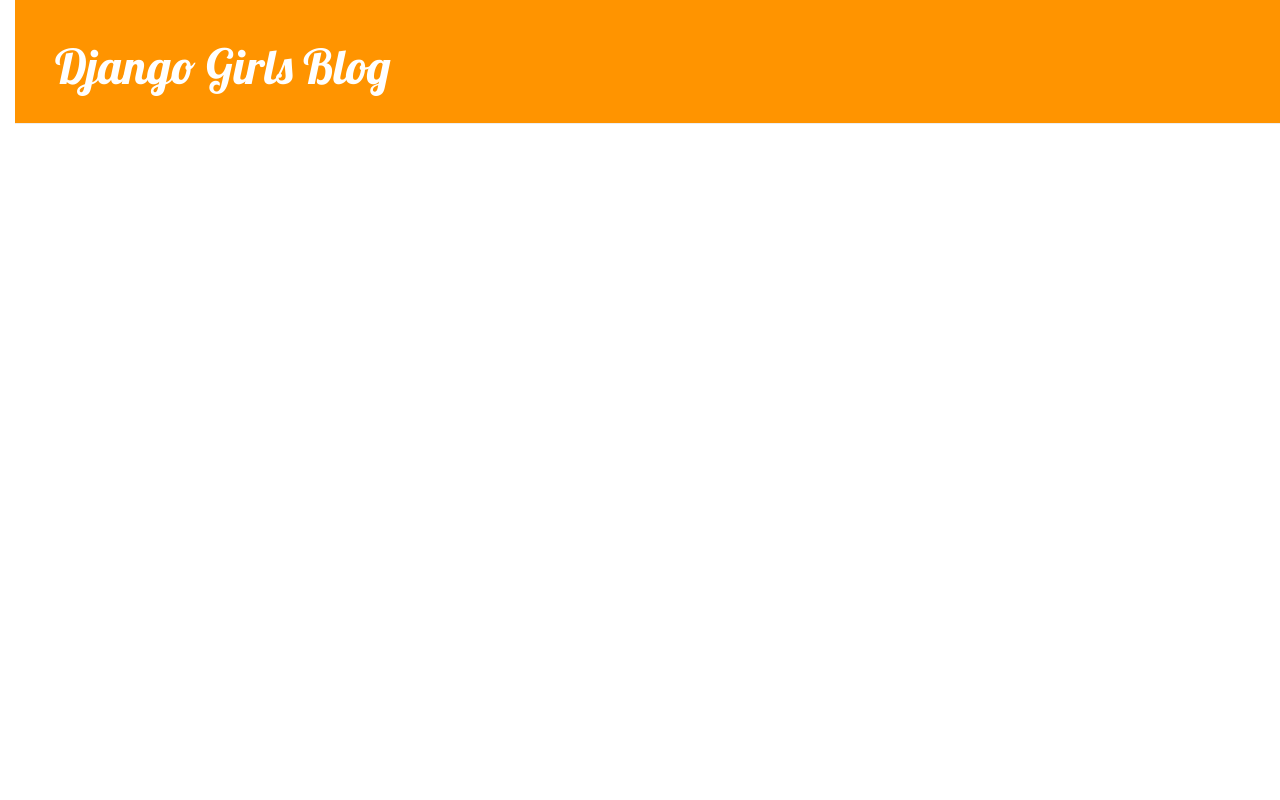
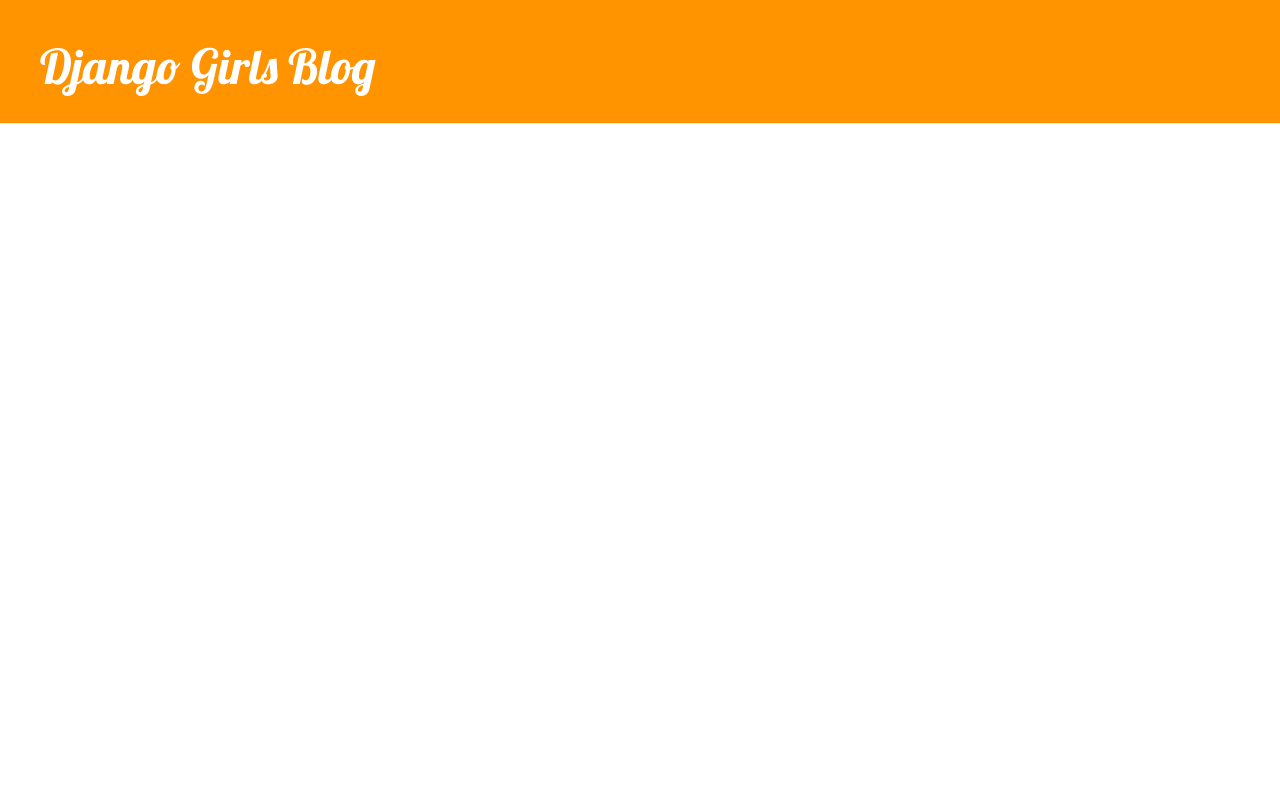
Before and after one commit to n-yusupov/my-first-blog, a Django app: page / in a window 1280 px wide. Run offline with Django 3.2, Linux system fonts and the light colour scheme; data that the repository does not hold is empty; some libraries are stand-ins or nearby versions.

Commit message:
Added view and template for detailed blog post as well as CSS for the site.

```diff
--- a/blog/static/css/blog.css
+++ b/blog/static/css/blog.css
@@ -1,11 +1,3 @@
-h1 a {
-    color: #000000;
-    font-family: 'Lobster';
-
-}
-body {
-    padding-left: 15px;
-
 .page-header {
     background-color: #ff9400;
     margin-top: 0;
@@ -22,7 +14,11 @@ body {
     margin-left: 40px;
 }
 
-h1, h2, h3, h4 {
+h1 {
+    font-family: 'Lobster', cursive;
+}
+
+h2, h3, h4 {
     font-family: 'Lobster', cursive;
 }
 
```
